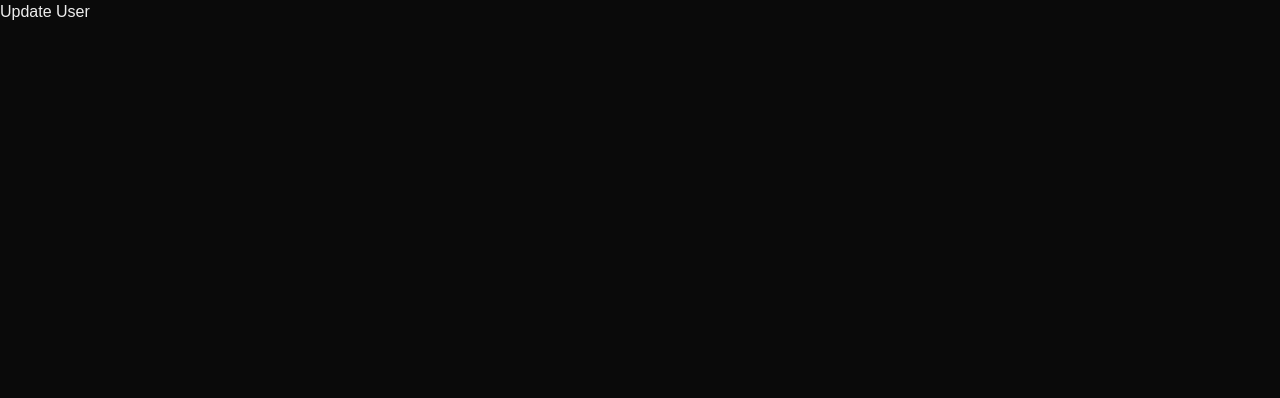
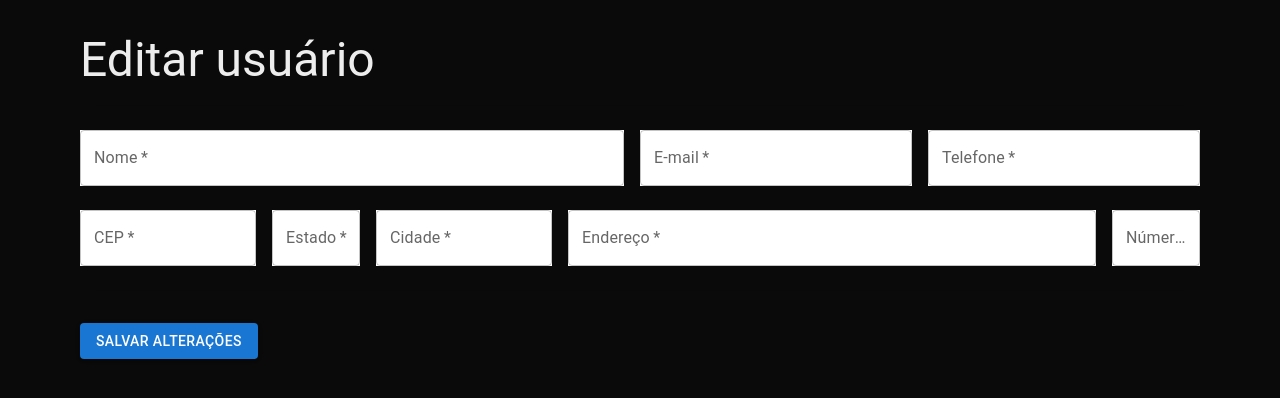
Before and after one commit to hugov-costa/gigatron-front, a Next.js app: page /users/edit/1 in a window 1280 px wide. Shown: the top 398 px of the page. Built offline with nearby package versions, Linux system fonts and the light colour scheme; no server answers.

Commit message:
feat: edit user form

```diff
--- a/app/users/edit/[slug]/page.tsx
+++ b/app/users/edit/[slug]/page.tsx
@@ -1,9 +1,285 @@
-const Users = () => {
+"use client";
+import {
+  Box,
+  Button,
+  Divider,
+  Stack,
+  TextField,
+  Typography,
+} from "@mui/material";
+import { useEffect, useState } from "react";
+
+interface User {
+  id: number;
+  city: string;
+  email: string;
+  name: string;
+  phone: string;
+  state: string;
+  street: string;
+  street_number: string;
+  zip_code: string;
+  created_at: string;
+  updated_at: string;
+}
+
+interface ApiResponse<T> {
+  statusCode: number;
+  data: T;
+}
+
+const UpdateUser = () => {
+  const [loading, setLoading] = useState(false);
+  const [user, setUser] = useState<User | null>(null);
+  const [id, setId] = useState<string | null>(null);
+  const [formData, setFormData] = useState({
+    name: "",
+    email: "",
+    phone: "",
+    zip_code: "",
+    state: "",
+    city: "",
+    street: "",
+    street_number: "",
+  });
+
+  const [errors, setErrors] = useState({
+    name: false,
+    email: false,
+    phone: false,
+    zip_code: false,
+    state: false,
+    city: false,
+    street: false,
+    street_number: false,
+  });
+
+  const validateForm = () => {
+    const newErrors = {
+      name: formData.name.trim() === "",
+      email: formData.email.trim() === "",
+      phone: formData.phone.trim() === "",
+      zip_code: formData.zip_code.trim() === "",
+      state: formData.state.trim() === "",
+      city: formData.city.trim() === "",
+      street: formData.street.trim() === "",
+      street_number: formData.street_number.trim() === "",
+    };
+
+    setErrors(newErrors);
+
+    return !Object.values(newErrors).includes(true);
+  };
+
+  const handleChange = (e: React.ChangeEvent<HTMLInputElement>) => {
+    const { name, value } = e.target;
+
+    setFormData((prev) => ({
+      ...prev,
+      [name]: value,
+    }));
+
+    setErrors((prev) => ({
+      ...prev,
+      [name]: false,
+    }));
+  };
+
+  const handleSubmit = async () => {
+    if (!validateForm()) return;
+
+    setLoading(true);
+
+    await fetch(`/api/users/${id}`, {
+      method: "PUT",
+      headers: {
+        "Content-Type": "application/json",
+      },
+      body: JSON.stringify(formData),
+    });
+
+    setLoading(false);
+
+    window.location.href = "http://localhost:3000/users";
+  };
+
+  useEffect(() => {
+    const currentUrl = window.location.pathname;
+    const pathSegments = currentUrl.split("/");
+    const userId = pathSegments[pathSegments.length - 1];
+
+    if (userId) {
+      setId(userId);
+    }
+  }, []);
+
+  useEffect(() => {
+    if (id) {
+      const fetchData = async () => {
+        const response = await fetch(`/api/users/${id}`);
+        const result: ApiResponse<User> = await response.json();
+        setUser(result.data);
+
+        setLoading(false);
+      };
+
+      fetchData();
+    }
+  }, [id]);
+
+  useEffect(() => {
+    if (user) {
+      setFormData({
+        name: user.name,
+        email: user.email,
+        phone: user.phone,
+        zip_code: user.zip_code,
+        state: user.state,
+        city: user.city,
+        street: user.street,
+        street_number: user.street_number,
+      });
+    }
+  }, [user]);
+
   return (
-    <>
-      <h1>Update User</h1>
-    </>
+    <Box sx={{ px: 10, py: 4 }}>
+      <Typography variant="h3" gutterBottom>
+        Editar usuário
+      </Typography>
+
+      <Divider variant="middle" sx={{ mb: 3 }} />
+
+      <Stack
+        direction="row"
+        justifyContent={"space-between"}
+        spacing={2}
+        sx={{ mb: 3 }}
+      >
+        <TextField
+          id="name"
+          name="name"
+          label="Nome"
+          required
+          value={formData.name}
+          onChange={handleChange}
+          error={errors.name}
+          variant="outlined"
+          sx={{ bgcolor: "#fff", flex: 3 }}
+          disabled={loading}
+        />
+
+        <TextField
+          id="email"
+          name="email"
+          label="E-mail"
+          required
+          value={formData.email}
+          onChange={handleChange}
+          error={errors.email}
+          variant="outlined"
+          sx={{ bgcolor: "#fff", flex: 1.5 }}
+          disabled={loading}
+        />
+
+        <TextField
+          id="phone"
+          name="phone"
+          label="Telefone"
+          required
+          value={formData.phone}
+          onChange={handleChange}
+          error={errors.phone}
+          variant="outlined"
+          sx={{ bgcolor: "#fff", flex: 1.5 }}
+          disabled={loading}
+        />
+      </Stack>
+
+      <Stack
+        direction="row"
+        justifyContent={"space-between"}
+        spacing={2}
+        sx={{ mb: 3 }}
+      >
+        <TextField
+          id="zip_code"
+          name="zip_code"
+          label="CEP"
+          required
+          value={formData.zip_code}
+          onChange={handleChange}
+          error={errors.zip_code}
+          variant="outlined"
+          sx={{ bgcolor: "#fff", flex: 1 }}
+          disabled={loading}
+        />
+
+        <TextField
+          id="state"
+          name="state"
+          label="Estado"
+          required
+          value={formData.state}
+          onChange={handleChange}
+          error={errors.state}
+          variant="outlined"
+          sx={{ bgcolor: "#fff", flex: 0.5 }}
+          disabled={loading}
+        />
+
+        <TextField
+          id="city"
+          name="city"
+          label="Cidade"
+          required
+          value={formData.city}
+          onChange={handleChange}
+          error={errors.city}
+          variant="outlined"
+          sx={{ bgcolor: "#fff", flex: 1 }}
+          disabled={loading}
+        />
+
+        <TextField
+          id="street"
+          name="street"
+          label="Endereço"
+          required
+          value={formData.street}
+          onChange={handleChange}
+          error={errors.street}
+          variant="outlined"
+          sx={{ bgcolor: "#fff", flex: 3 }}
+          disabled={loading}
+        />
+
+        <TextField
+          id="street_number"
+          name="street_number"
+          label="Número"
+          required
+          value={formData.street_number}
+          onChange={handleChange}
+          error={errors.street_number}
+          variant="outlined"
+          sx={{ bgcolor: "#fff", flex: 0.5 }}
+          disabled={loading}
+        />
+      </Stack>
+
+      <Divider variant="middle" sx={{ mb: 3 }} />
+
+      <Button
+        variant="contained"
+        sx={{ mt: 1, mr: 3 }}
+        disabled={loading}
+        onClick={handleSubmit}
+      >
+        Salvar alterações
+      </Button>
+    </Box>
   );
 };
 
-export default Users;
+export default UpdateUser;
--- a/app/users/page.tsx
+++ b/app/users/page.tsx
@@ -138,15 +138,6 @@ const UsersIndex = () => {
                     <IconButton
                       aria-label="edit"
                       color="primary"
-                      href={`http://localhost:3000/users/view/${user.id}`}
-                      disabled={loading}
-                    >
-                      <Visibility />
-                    </IconButton>
-
-                    <IconButton
-                      aria-label="edit"
-                      color="primary"
                       href={`http://localhost:3000/users/edit/${user.id}`}
                       disabled={loading}
                     >
--- a/app/users/view/page.tsx
+++ /dev/null
@@ -1,9 +0,0 @@
-const Users = () => {
-  return (
-    <>
-      <h1>View User</h1>
-    </>
-  );
-};
-
-export default Users;
```
